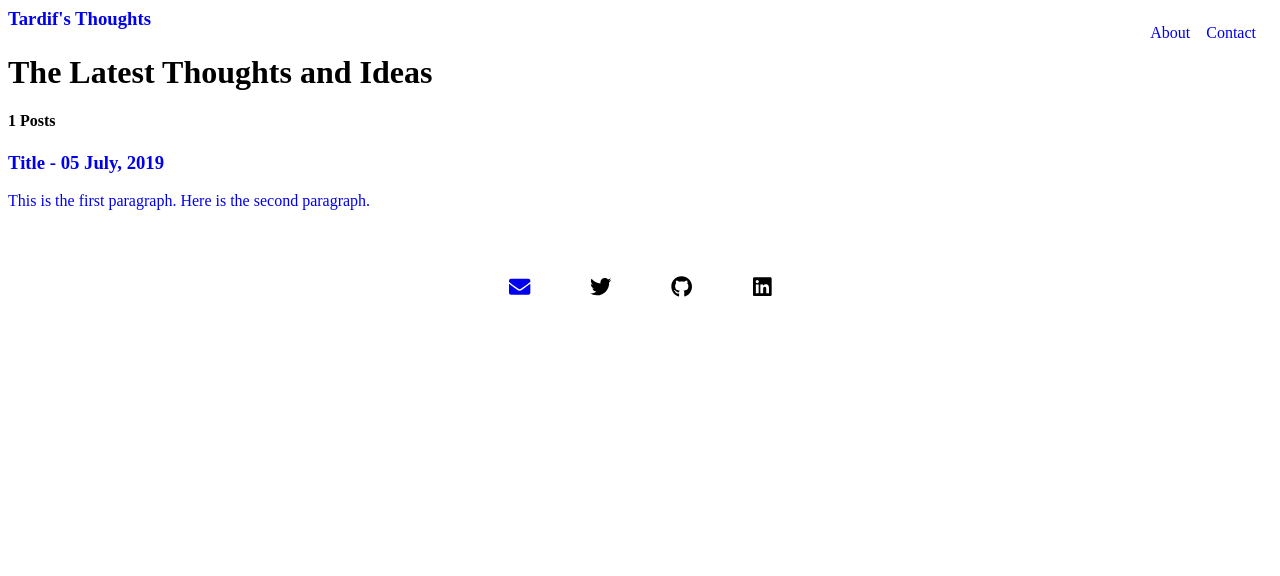
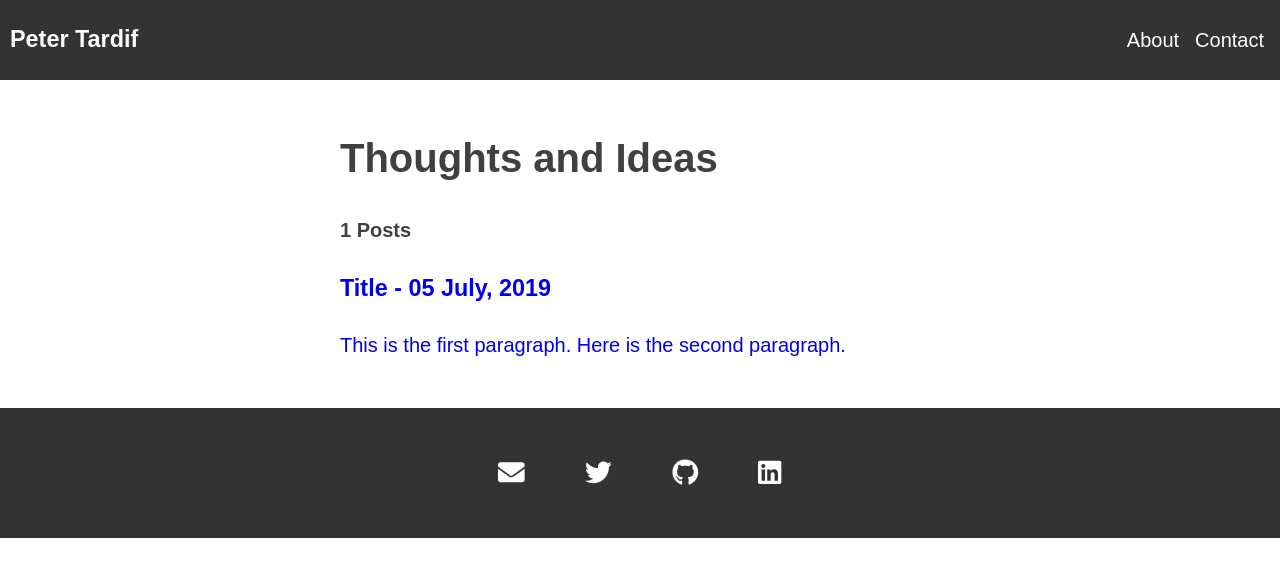
Before and after one commit to petertardif/tardif-blog, a Gatsby site: page / in a window 1280 px wide. Built offline with nearby package versions, Linux system fonts and the light colour scheme; Gatsby itself is replaced by a stand-in of ours.

Commit message:
added minimal styling

```diff
--- a/gatsby-config.js
+++ b/gatsby-config.js
@@ -1,7 +1,7 @@
 
 module.exports = {
   siteMetadata: {
-    title: `Tardif's Thoughts`,
+    title: `Peter Tardif`,
   },
   plugins: [
     {
--- a/package.json
+++ b/package.json
@@ -20,6 +20,7 @@
     "gatsby": "^2.13.4",
     "gatsby-source-filesystem": "^2.1.2",
     "gatsby-transformer-remark": "^2.6.0",
+    "normalize.css": "^8.0.1",
     "react": "^16.8.6",
     "react-dom": "^16.8.6"
   },
--- a/src/components/footer.js
+++ b/src/components/footer.js
@@ -1,23 +1,23 @@
 import React from 'react';
-import { Link } from 'gatsby';
+import styles from '../styles/footer.module.css';
 import { FontAwesomeIcon } from "@fortawesome/react-fontawesome"
 
 export default function Footer() {
   return (
-    <footer>
-      <ul style={{ listStyle: `none`, display: `flex`, justifyContent: `center`, padding:`20px` }}>
-        <Link to="mailto:peter.tardif@gmail.com" style={{ textShadow: `none`, backgroundImage: `none`, textDecoration: `none`, padding:`30px` }}>
-          <FontAwesomeIcon icon="envelope" size="lg" />
-        </Link>
-        <Link to="https://twitter.com/petertardif" style={{ textShadow: `none`, backgroundImage: `none`, textDecoration: `none`, padding:`30px` }}>
-          <FontAwesomeIcon icon={["fab", "twitter"]} style={{color:"#000000"}} size="lg" />
-        </Link>
-        <Link to="https://github.com/petertardif" style={{ textShadow: `none`, backgroundImage: `none`, textDecoration: `none`, padding:`30px` }}>
-          <FontAwesomeIcon icon={["fab", "github"]} style={{color:"#000000"}} size="lg" />
-        </Link>
-        <Link to="https://www.linkedin.com/in/petertardif/" target="_blank" style={{ textShadow: `none`, backgroundImage: `none`, padding:`30px`, textDecoration: `none` }}>
-          <FontAwesomeIcon icon={["fab", "linkedin"]} style={{color:"#000000"}} size="lg" />
-        </Link>
+    <footer className={styles.footer}>
+      <ul className={styles.ul}>
+        <a href="mailto:peter.tardif@gmail.com" rel="noopener noreferrer" className={styles.a}>
+          <FontAwesomeIcon icon="envelope" className={styles.fontAwesomeIcon} size="lg"/>
+        </a>
+        <a href="https://twitter.com/petertardif" rel="noopener noreferrer" target="_blank" className={styles.a}>
+          <FontAwesomeIcon icon={["fab", "twitter"]} className={styles.fontAwesomeIcon} size="lg" />
+        </a>
+        <a href="https://github.com/petertardif" rel="noopener noreferrer" target="_blank" className={styles.a}>
+          <FontAwesomeIcon icon={["fab", "github"]} className={styles.fontAwesomeIcon} size="lg" />
+        </a>
+        <a href="https://www.linkedin.com/in/petertardif/" rel="noopener noreferrer" target="_blank" className={styles.a}>
+          <FontAwesomeIcon icon={["fab", "linkedin"]} className={styles.fontAwesomeIcon} size="lg" />
+        </a>
       </ul>
     </footer>
   )
--- a/src/components/header.js
+++ b/src/components/header.js
@@ -1,10 +1,11 @@
 import React from 'react';
+import styles from "../styles/header.module.css"
 import { Link, useStaticQuery, graphql } from 'gatsby';
 
 export default function Header() {
   const ListLink = props => (
-    <li style={{ display: `inline-block`, marginRight: `1rem` }}>
-      <Link to={props.to} style={{ textDecoration: `none` }}>{props.children}</Link>
+    <li >
+      <Link to={props.to} className={styles.listlink} >{props.children}</Link>
     </li>
   )
 
@@ -21,11 +22,11 @@ export default function Header() {
   )
 
   return (
-    <header style={{ marginBottom: `1.5rem` }}>
-      <Link to="/" style={{ textShadow: `none`, backgroundImage: `none`, textDecoration: `none` }}>
-        <h3 style={{ display: `inline` }}> {data.site.siteMetadata.title} </h3>
+    <header className={styles.header}>
+      <Link to="/" className={styles.link}>
+        <h3 className={styles.h3}> {data.site.siteMetadata.title} </h3>
       </Link>
-      <ul style={{ listStyle: `none`, float: `right` }}>
+      <ul className={styles.ul} >
         <ListLink to="/about/">About</ListLink>
         <ListLink to="/contact/">Contact</ListLink>
       </ul>
--- a/src/components/layout.js
+++ b/src/components/layout.js
@@ -1,6 +1,7 @@
 import React from 'react';
 import Header from './header';
 import Footer from './footer';
+import containerStyles from '../styles/layout.module.css';
 import { library } from '@fortawesome/fontawesome-svg-core'
 import { fab } from '@fortawesome/free-brands-svg-icons'
 import { faEnvelope } from '@fortawesome/free-solid-svg-icons'
@@ -9,10 +10,12 @@ library.add(fab, faEnvelope)
 
 export default ({ children }) => {
   return (
-    <>
+    <div>
       <Header />
-      {children}
+      <div className={containerStyles.container}>
+        {children}
+      </div>
       <Footer />
-    </>
+    </div>
   )
 }
--- a/src/pages/index.js
+++ b/src/pages/index.js
@@ -1,4 +1,5 @@
 import React from "react"
+import 'normalize.css';
 import Layout from "../components/layout";
 import { Link, graphql } from "gatsby";
 
@@ -6,7 +7,7 @@ export default ({ data }) => {
   return (
     <Layout>
       <div>
-        <h1>The Latest Thoughts and Ideas</h1>
+        <h1>Thoughts and Ideas</h1>
         <h4>{data.allMarkdownRemark.totalCount} Posts</h4>
         {data.allMarkdownRemark.edges.map(({ node }) => (
           <div key={node.id}>
--- /dev/null
+++ b/src/styles/footer.module.css
@@ -0,0 +1,26 @@
+.footer {
+  background-color: #333333;
+  width: 100%;
+}
+
+.ul {
+  display: flex;
+  list-style: none;
+  justify-content: center;
+  padding: 20px;
+}
+
+.a {
+  text-shadow: none;
+  background-image: none;
+  text-decoration: none;
+  padding: 30px;
+}
+
+.fontAwesomeIcon {
+  color: #fefefe;
+}
+
+.fontAwesomeIcon:hover {
+  color: var(--fifth-color);
+}
--- /dev/null
+++ b/src/styles/header.module.css
@@ -0,0 +1,39 @@
+.header {
+  background-color: #333333;
+  display: flex;
+  justify-content: space-between;
+  align-items: center;
+  height: 5rem;
+  margin: 0;
+  padding-left: 10px;
+  width: 100%;
+}
+
+ul {
+  display: flex;
+  list-style: none;
+  margin: 0;
+  padding-inline-start: 0px;
+}
+
+.link {
+  background-image: none;
+  color: rgb(253,253,253);
+  text-decoration: none;
+  text-shadow: none;
+}
+
+.listlink{
+  color: rgb(253,253,253);
+  display: inline-block;
+  margin-right: 1rem;
+  text-decoration: none;
+}
+
+.listlink:hover, .link:hover {
+  color: var(--fifth-color);
+}
+
+.h3 {
+  display: inline;
+}
--- /dev/null
+++ b/src/styles/layout.module.css
@@ -0,0 +1,24 @@
+* {
+  box-sizing: border-box;
+}
+
+:root {
+  --first-color: #0D0D0D;
+  --second-color: #404040;
+  --third-color: #737373;
+  --fourth-color: #FFFFFF;
+  --fifth-color: #05E177;
+}
+
+body {
+  color: var(--second-color);
+  font-family: 'Raleway', sans-serif;
+  font-size: 20px;
+  line-height: 1.5;
+  margin: 0;
+}
+
+.container {
+  margin: 3rem auto;
+  max-width: 600px;
+}
```
Also changed, not shown: src/pages/blog-post.md (line endings or trailing spaces), 1 other file.
